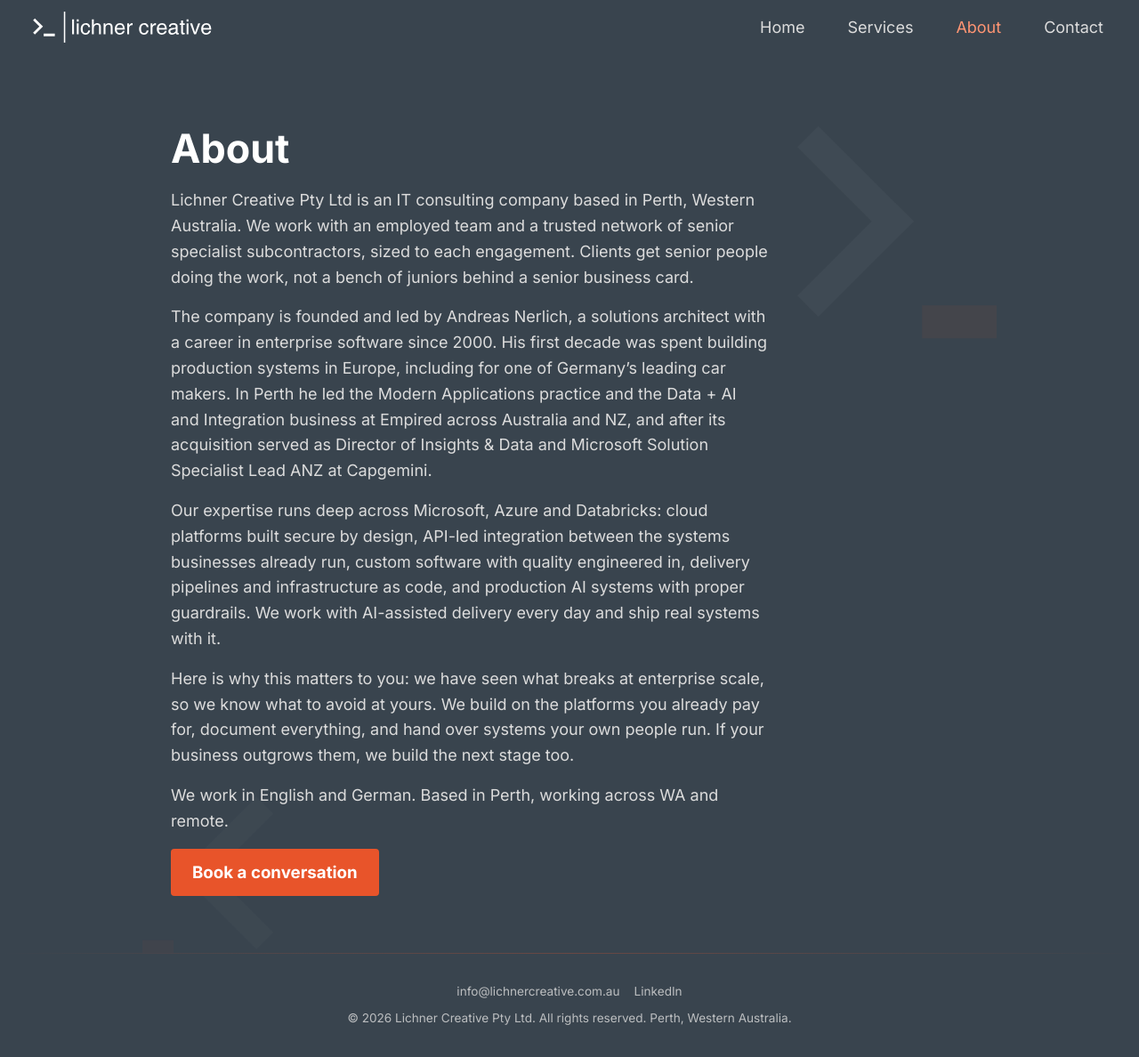
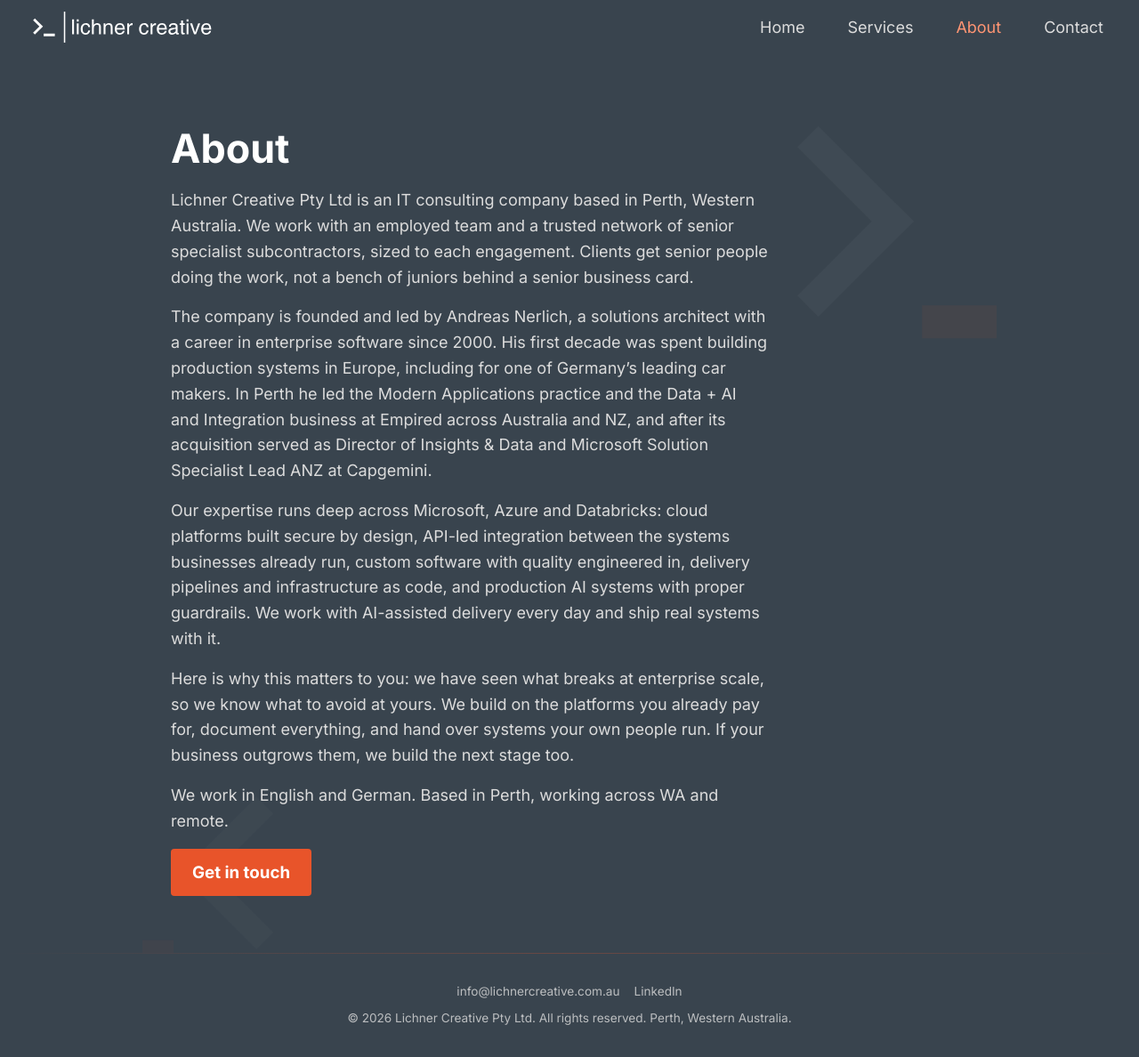
Before and after one commit to lichner/lichnercreative, a Jekyll site: the page built from pages/about.md, in a window 1280 px wide. Shown: the whole page at 89% size. Built offline with Jekyll 4.4.1, drawn with Linux system fonts in a browser that asks for light colours.

Commit message:
Get in touc

```diff
--- a/index.html
+++ b/index.html
@@ -15,7 +15,7 @@ image: /assets/images/og-image.png
       Microsoft, Azure and Databricks.
     </p>
     <div class="hero__cta">
-      <a href="{{ '/contact/' | relative_url }}" class="btn">Book a conversation</a>
+      <a href="{{ '/contact/' | relative_url }}" class="btn">Get in touch</a>
       <a href="{{ '/services/' | relative_url }}" class="btn btn--ghost">See what we do</a>
     </div>
   </div>
@@ -97,6 +97,6 @@ image: /assets/images/og-image.png
   <div class="container">
     <h2>Start with a conversation</h2>
     <p>No pitch, no obligation. You walk away with a clearer view of where technology fits your plans.</p>
-    <a href="{{ '/contact/' | relative_url }}" class="btn">Book a conversation</a>
+    <a href="{{ '/contact/' | relative_url }}" class="btn">Get in touch</a>
   </div>
 </section>
--- a/pages/about.md
+++ b/pages/about.md
@@ -34,4 +34,4 @@ people run. If your business outgrows them, we build the next stage too.
 We work in English and German. Based in Perth, working across WA and
 remote.
 
-[Book a conversation](/contact/){: .btn}
+[Get in touch](/contact/){: .btn}
```
Also changed, not shown: pages/services.md (+1 -1 lines).
